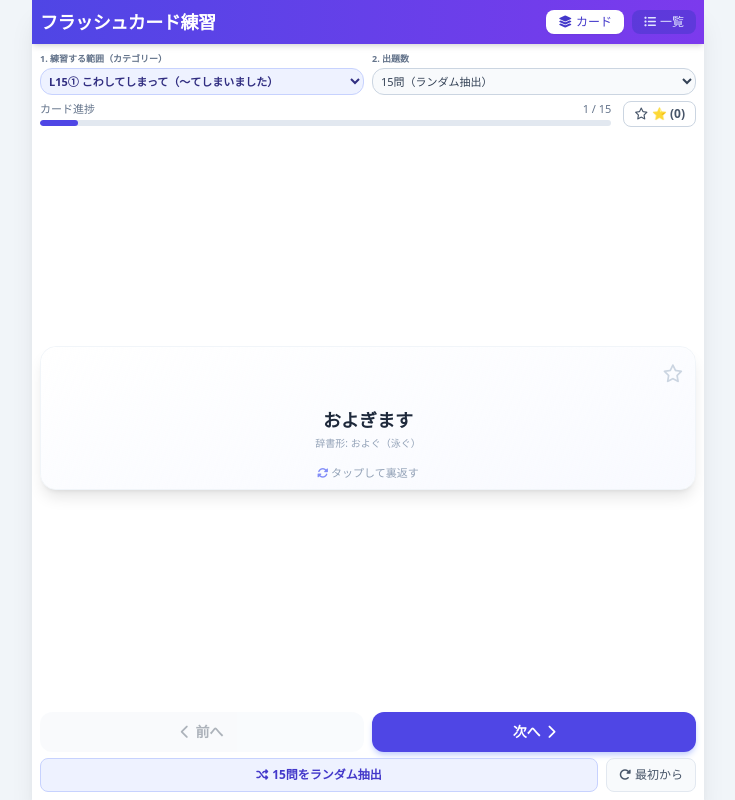
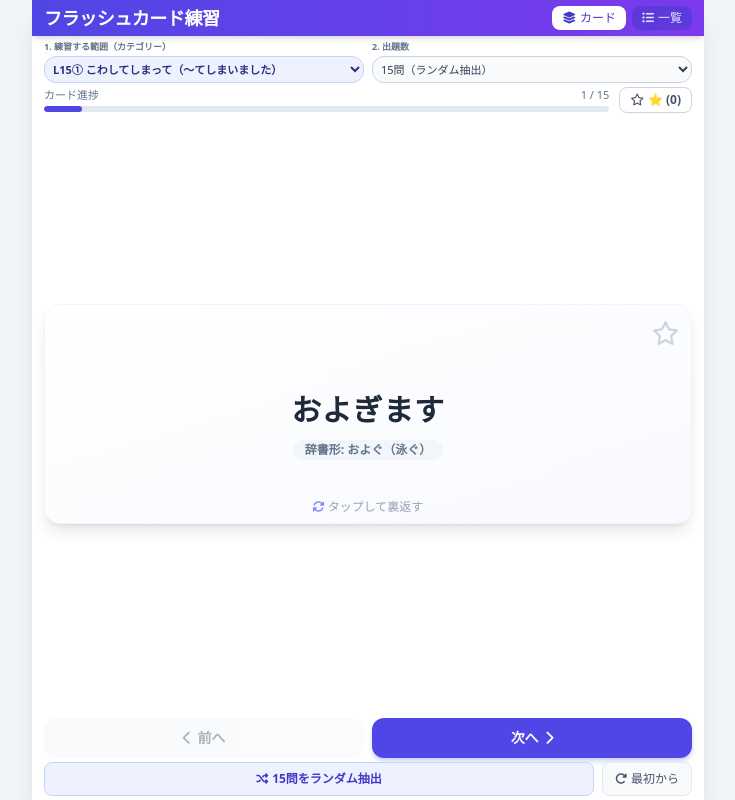
Before and after one commit to kouiki-yamano/flashcards, a plain HTML site: page index.html in a window 1280 px wide. Shown: the whole page, without its empty margins (272-1007 px from the left). Drawn offline with nearby package versions, Linux system fonts and the light colour scheme.

Commit message:
Update index.html

```diff
--- a/index.html
+++ b/index.html
@@ -45,20 +45,20 @@
   <div id="app" class="flex-1 flex flex-col max-w-md landscape:max-w-2xl mx-auto w-full bg-white shadow-xl h-[100dvh] max-h-[100dvh] relative overflow-hidden">
 
     <!-- ヘッダー -->
-    <header class="bg-gradient-to-r from-indigo-600 to-violet-600 text-white p-3 landscape:p-2 shadow-md flex justify-between items-center z-10 shrink-0">
+    <header class="bg-gradient-to-r from-indigo-600 to-violet-600 text-white px-3 py-2 landscape:py-1 shadow-md flex justify-between items-center z-10 shrink-0">
       <div>
         <h1 class="text-base sm:text-lg font-bold tracking-tight">フラッシュカード練習</h1>
       </div>
-      <div class="flex gap-2">
+      <div class="flex gap-1.5">
         <button
           @click="currentTab = 'card'"
-          :class="['px-3 py-1 rounded-lg text-xs font-medium transition-all flex items-center gap-1', currentTab === 'card' ? 'bg-white text-indigo-700 shadow-sm font-bold' : 'bg-indigo-700/50 text-indigo-100 hover:bg-indigo-700']"
+          :class="['px-2.5 py-1 rounded-lg text-xs font-medium transition-all flex items-center gap-1', currentTab === 'card' ? 'bg-white text-indigo-700 shadow-sm font-bold' : 'bg-indigo-700/50 text-indigo-100 hover:bg-indigo-700']"
         >
           <i class="fa-solid fa-layer-group"></i> カード
         </button>
         <button
           @click="currentTab = 'list'"
-          :class="['px-3 py-1 rounded-lg text-xs font-medium transition-all flex items-center gap-1', currentTab === 'list' ? 'bg-white text-indigo-700 shadow-sm font-bold' : 'bg-indigo-700/50 text-indigo-100 hover:bg-indigo-700']"
+          :class="['px-2.5 py-1 rounded-lg text-xs font-medium transition-all flex items-center gap-1', currentTab === 'list' ? 'bg-white text-indigo-700 shadow-sm font-bold' : 'bg-indigo-700/50 text-indigo-100 hover:bg-indigo-700']"
         >
           <i class="fa-solid fa-list-ul"></i> 一覧
         </button>
@@ -66,18 +66,18 @@
     </header>
 
     <!-- フラッシュカードタブ -->
-    <main v-if="currentTab === 'card'" class="flex-1 flex flex-col p-3 landscape:p-2 justify-between overflow-y-auto no-select">
+    <main v-if="currentTab === 'card'" class="flex-1 flex flex-col px-3 py-2 landscape:px-3 landscape:py-1 justify-between overflow-hidden no-select">
 
       <!-- コントロールバー -->
-      <div class="space-y-1.5 landscape:space-y-1 shrink-0">
-        <div class="grid grid-cols-1 landscape:grid-cols-2 gap-1.5 landscape:gap-2">
+      <div class="space-y-1 landscape:space-y-0.5 shrink-0">
+        <div class="grid grid-cols-1 landscape:grid-cols-2 gap-1 landscape:gap-2">
           <!-- カテゴリー選択 -->
           <div>
             <label class="text-[10px] landscape:text-[9px] font-bold text-slate-500 mb-0.5 block">1. 練習する範囲（カテゴリー）</label>
             <select
               v-model="selectedCategory"
               @change="generateDeck"
-              class="w-full bg-indigo-50 border border-indigo-200 text-indigo-900 font-bold text-xs landscape:text-[11px] rounded-xl p-2 landscape:p-1 focus:ring-2 focus:ring-indigo-500 focus:outline-none"
+              class="w-full bg-indigo-50 border border-indigo-200 text-indigo-900 font-bold text-xs landscape:text-[11px] rounded-xl p-1.5 landscape:p-1 focus:ring-2 focus:ring-indigo-500 focus:outline-none"
             >
               <option value="l15_1">L15① こわしてしまって（〜てしまいました）</option>
               <option value="cond_tara">仮定表現① 〜たら (たべます ➔ たべたら)</option>
@@ -93,7 +93,7 @@
             <select
               v-model="cardLimit"
               @change="generateDeck"
-              class="w-full bg-slate-50 border border-slate-300 text-slate-700 text-xs landscape:text-[11px] rounded-xl p-2 landscape:p-1 focus:ring-2 focus:ring-indigo-500 focus:outline-none font-medium"
+              class="w-full bg-slate-50 border border-slate-300 text-slate-700 text-xs landscape:text-[11px] rounded-xl p-1.5 landscape:p-1 focus:ring-2 focus:ring-indigo-500 focus:outline-none font-medium"
             >
               <option value="15">15問（ランダム抽出）</option>
               <option value="all">全問練習</option>
@@ -103,7 +103,7 @@
 
         <!-- 進捗バー & Starフィルター -->
         <div class="flex justify-between items-center pt-0.5">
-          <div class="flex-1 mr-3">
+          <div class="flex-1 mr-2.5">
             <div class="flex justify-between text-[11px] text-slate-500 mb-0.5 font-medium">
               <span>カード進捗</span>
               <span>{{ currentDeck.length > 0 ? currentIndex + 1 : 0 }} / {{ currentDeck.length }}</span>
@@ -127,9 +127,9 @@
       </div>
 
       <!-- メインカード表示エリア -->
-      <div v-if="currentDeck.length > 0 && currentCard" class="my-auto py-1">
+      <div v-if="currentDeck.length > 0 && currentCard" class="my-auto py-1 flex-1 flex items-center justify-center min-h-0 w-full">
         <div
-          class="relative w-full h-48 sm:h-56 landscape:h-36 cursor-pointer perspective-1000 touch-none"
+          class="relative w-full h-full min-h-[200px] landscape:min-h-[140px] max-h-[380px] landscape:max-h-[220px] cursor-pointer perspective-1000 touch-none"
           @click="flipCard"
           @touchstart="handleTouchStart"
           @touchmove.prevent
@@ -141,50 +141,50 @@
           >
             <!-- 表面 (Front) -->
             <div class="absolute inset-0 w-full h-full backface-hidden rounded-2xl p-4 landscape:p-2 flex flex-col justify-between items-center bg-gradient-to-br from-white to-indigo-50/40">
-              <div class="w-full flex justify-end items-center">
+              <div class="w-full flex justify-end items-center shrink-0">
                 <button
                   @click.stop="toggleStar(currentCard.id)"
-                  class="text-lg p-1 text-slate-300 hover:text-amber-400 transition-colors"
+                  class="text-2xl p-1 text-slate-300 hover:text-amber-400 transition-colors"
                 >
                   <i :class="['fa-star', isStarred(currentCard.id) ? 'fa-solid text-amber-400' : 'fa-regular']"></i>
                 </button>
               </div>
 
-              <div class="text-center my-auto px-2">
-                <div class="text-xl sm:text-2xl landscape:text-lg font-extrabold text-slate-800 leading-snug mb-0.5">
+              <div class="text-center my-auto px-1 flex-1 flex flex-col justify-center items-center">
+                <div class="text-3xl sm:text-4xl landscape:text-3xl font-black text-slate-800 leading-tight mb-2 tracking-wide">
                   {{ currentCard.formal }}
                 </div>
-                <div v-if="currentCard.hint" class="text-[11px] landscape:text-[10px] text-slate-400 font-medium mt-0.5">
+                <div v-if="currentCard.hint" class="text-sm sm:text-base landscape:text-xs text-slate-500 font-bold mt-1 bg-slate-100/80 px-3 py-0.5 rounded-full">
                   辞書形: {{ currentCard.hint }}
                 </div>
               </div>
 
-              <div class="flex items-center gap-1 text-slate-400 text-[11px] font-medium">
+              <div class="flex items-center gap-1 text-slate-400 text-xs font-medium shrink-0">
                 <span><i class="fa-solid fa-rotate text-indigo-400"></i> タップして裏返す</span>
               </div>
             </div>
 
             <!-- 裏面 (Back) -->
             <div class="absolute inset-0 w-full h-full backface-hidden rotate-y-180 rounded-2xl p-4 landscape:p-2 flex flex-col justify-between items-center bg-gradient-to-br from-indigo-600 to-violet-700 text-white">
-              <div class="w-full flex justify-end items-center">
+              <div class="w-full flex justify-end items-center shrink-0">
                 <button
                   @click.stop="toggleStar(currentCard.id)"
-                  class="text-lg p-1 text-white/50 hover:text-amber-300 transition-colors"
+                  class="text-2xl p-1 text-white/50 hover:text-amber-300 transition-colors"
                 >
                   <i :class="['fa-star', isStarred(currentCard.id) ? 'fa-solid text-amber-300' : 'fa-regular']"></i>
                 </button>
               </div>
 
-              <div class="text-center my-auto px-2">
-                <div class="text-xl sm:text-2xl landscape:text-lg font-extrabold text-amber-300 leading-snug mb-0.5 drop-shadow-sm">
+              <div class="text-center my-auto px-1 flex-1 flex flex-col justify-center items-center">
+                <div class="text-3xl sm:text-4xl landscape:text-3xl font-black text-amber-300 leading-tight mb-2 tracking-wide drop-shadow-md">
                   {{ currentCard.casual }}
                 </div>
-                <div class="text-[11px] landscape:text-[10px] text-indigo-200 font-medium">
+                <div class="text-sm sm:text-base landscape:text-xs text-indigo-100 font-bold bg-indigo-800/40 px-3 py-0.5 rounded-full border border-indigo-400/30">
                   辞書形: {{ currentCard.hint }}
                 </div>
               </div>
 
-              <div class="flex items-center gap-1 text-indigo-200 text-[11px] font-medium">
+              <div class="flex items-center gap-1 text-indigo-200 text-xs font-medium shrink-0">
                 <span>答え合わせ</span>
               </div>
             </div>
@@ -206,19 +206,19 @@
       </div>
 
       <!-- 操作ボタンバー -->
-      <div class="space-y-1.5 shrink-0 pt-0.5">
+      <div class="space-y-1 landscape:space-y-1 shrink-0 pt-0.5">
         <div class="grid grid-cols-2 gap-2">
           <button
             @click="prevCard"
             :disabled="currentIndex === 0"
-            class="py-2.5 px-3 bg-slate-100 hover:bg-slate-200 active:bg-slate-300 disabled:opacity-40 disabled:cursor-not-allowed text-slate-700 font-bold rounded-xl transition-all flex items-center justify-center gap-1.5 text-xs sm:text-sm"
+            class="py-2 sm:py-2.5 px-3 bg-slate-100 hover:bg-slate-200 active:bg-slate-300 disabled:opacity-40 disabled:cursor-not-allowed text-slate-700 font-bold rounded-xl transition-all flex items-center justify-center gap-1.5 text-xs sm:text-sm"
           >
             <i class="fa-solid fa-chevron-left"></i> 前へ
           </button>
           <button
             @click="nextCard"
             :disabled="currentIndex >= currentDeck.length - 1"
-            class="py-2.5 px-3 bg-indigo-600 hover:bg-indigo-700 active:bg-indigo-800 disabled:opacity-40 disabled:cursor-not-allowed text-white font-bold rounded-xl shadow-md shadow-indigo-200 transition-all flex items-center justify-center gap-1.5 text-xs sm:text-sm"
+            class="py-2 sm:py-2.5 px-3 bg-indigo-600 hover:bg-indigo-700 active:bg-indigo-800 disabled:opacity-40 disabled:cursor-not-allowed text-white font-bold rounded-xl shadow-md shadow-indigo-200 transition-all flex items-center justify-center gap-1.5 text-xs sm:text-sm"
           >
             次へ <i class="fa-solid fa-chevron-right"></i>
           </button>
@@ -227,13 +227,13 @@
         <div class="flex justify-between gap-2">
           <button
             @click="generateDeck"
-            class="flex-1 py-2 bg-indigo-50 hover:bg-indigo-100 text-indigo-700 border border-indigo-200 font-bold rounded-lg text-xs flex items-center justify-center gap-1 transition-colors"
+            class="flex-1 py-1.5 sm:py-2 bg-indigo-50 hover:bg-indigo-100 text-indigo-700 border border-indigo-200 font-bold rounded-lg text-xs flex items-center justify-center gap-1 transition-colors"
           >
             <i class="fa-solid fa-shuffle"></i> 15問をランダム抽出
           </button>
           <button
             @click="resetIndex"
-            class="py-2 px-3 bg-slate-50 hover:bg-slate-100 text-slate-600 border border-slate-200 font-medium rounded-lg text-xs flex items-center justify-center gap-1"
+            class="py-1.5 sm:py-2 px-3 bg-slate-50 hover:bg-slate-100 text-slate-600 border border-slate-200 font-medium rounded-lg text-xs flex items-center justify-center gap-1"
           >
             <i class="fa-solid fa-rotate-right"></i> 最初から
           </button>
```
